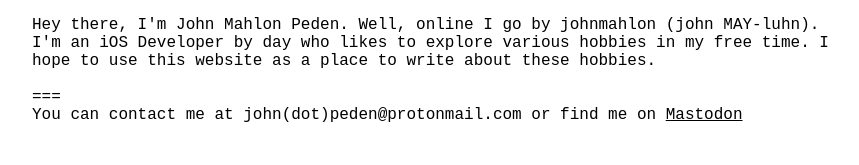
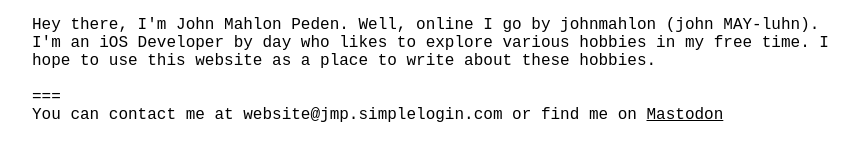
Before and after one commit to johnmahlon/johnmahlon.github.io, a Jekyll site: the page built from index.html, in a window 1280 px wide. Shown: the part 135-300 px from the top of the page, without its empty margins (8-867 px from the left). Built offline with Jekyll 4.4.1, drawn with Linux system fonts in a browser that asks for light colours.

Commit message:
update website

```diff
--- a/index.html
+++ b/index.html
@@ -10,5 +10,5 @@ title: ~johnmahlon
     I'm an iOS Developer by day who likes to explore various hobbies in my free time. I hope to use this website as a place to write about these hobbies.
 
 </br></br>===</br>
-    You can contact me at john(dot)peden@protonmail.com or find me on <a rel="me" href="https://nashtodon.com/@johnpeden">Mastodon</a>
+    You can contact me at website@jmp.simplelogin.com or find me on <a rel="me" href="https://nashtodon.com/@johnpeden">Mastodon</a>
 </p>
```
